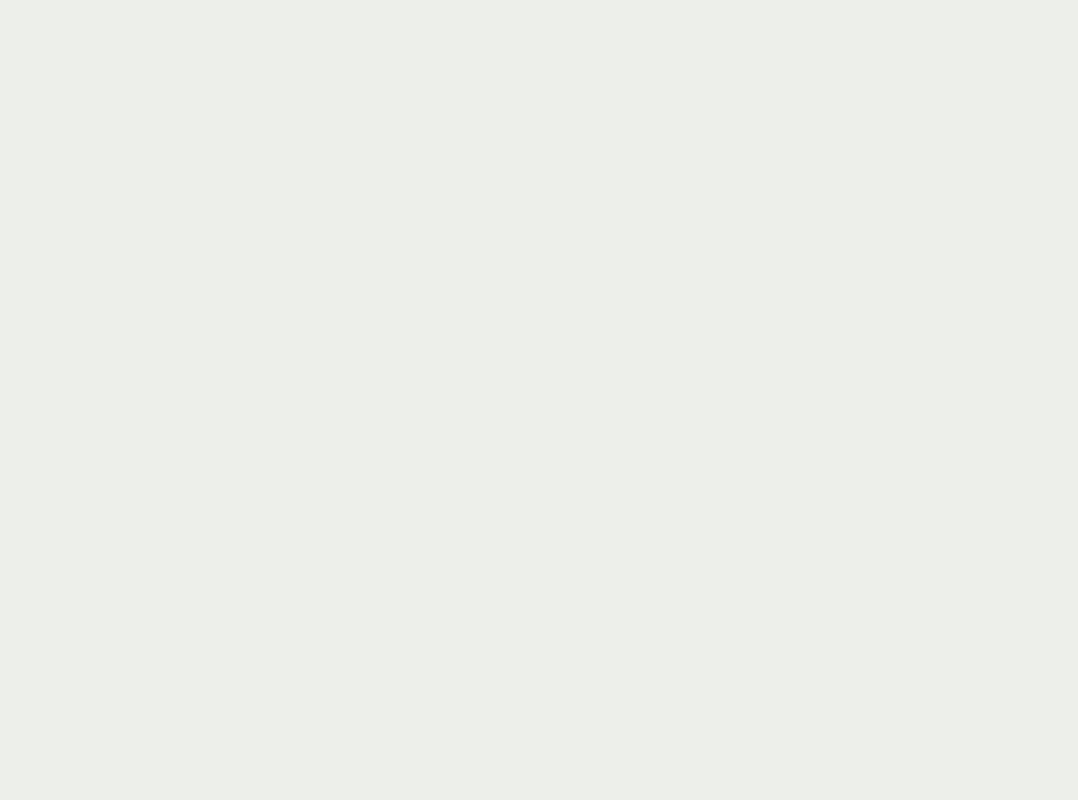
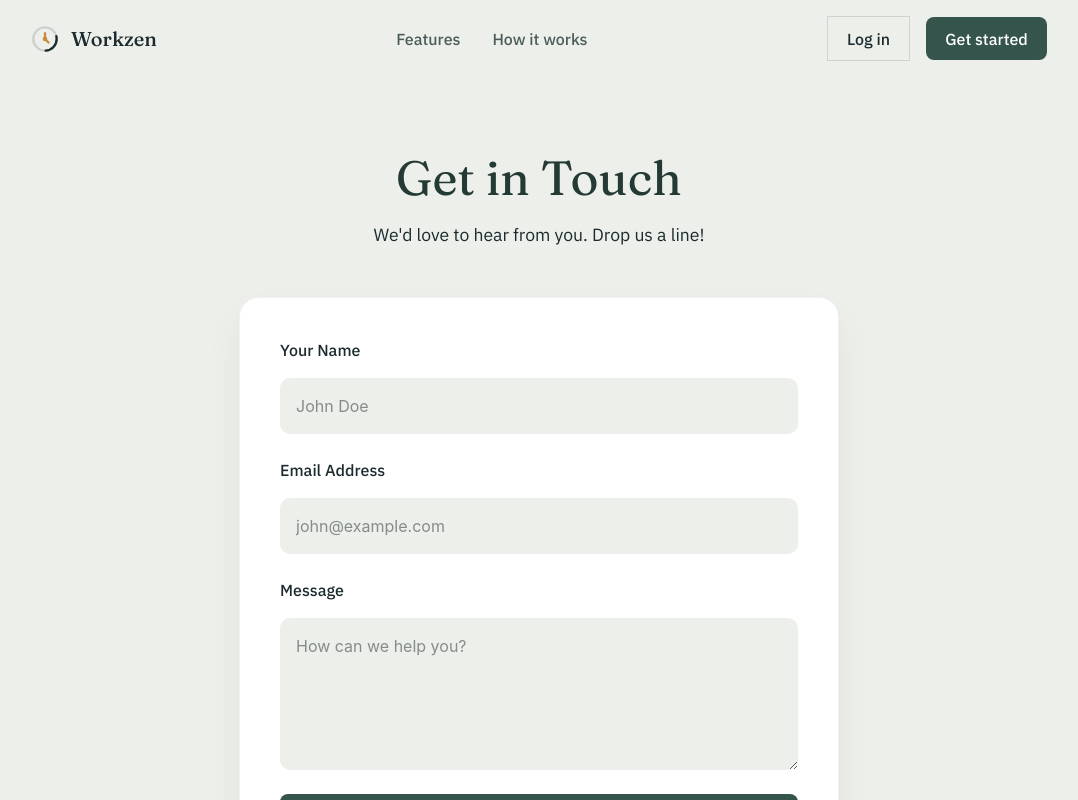
Before and after one commit to sabaiLaxmi/workzen, a React app in the folder frontend/: page /contact in a window 1280 px wide. Before the commit this address had no page. Shown: the top 800 px of the page, without its empty margins (101-1179 px from the left). Built offline with nearby package versions, Linux system fonts and the light colour scheme; the HTML template or start-up script is replaced by a standard one.

Commit message:
Update frontend and add Contact page

```diff
--- a/frontend/src/App.jsx
+++ b/frontend/src/App.jsx
@@ -7,6 +7,7 @@ import PublicFooter from './components/layout/PublicFooter'
 import AppLayout from './components/layout/AppLayout'
 import Home from './pages/public/Home'
 import PrivacyPolicy from './pages/public/PrivacyPolicy'
+import Contact from './pages/public/Contact'
 import Login from './pages/public/Login'
 import Register from './pages/public/Register'
 import Dashboard from './pages/dashboard/Dashboard'
@@ -80,6 +81,7 @@ function App() {
           <Route element={<PublicLayout />}>
             <Route path="/" element={<Home />} />
             <Route path="/privacy-policy" element={<PrivacyPolicy />} />
+            <Route path="/contact" element={<Contact />} />
             <Route path="/login" element={<Login />} />
             <Route path="/register" element={<Register />} />
           </Route>
--- a/frontend/src/components/layout/PublicFooter.jsx
+++ b/frontend/src/components/layout/PublicFooter.jsx
@@ -19,7 +19,6 @@ export default function PublicFooter() {
 
         <div className="footer-links">
           <Link to="/privacy-policy">Privacy Policy</Link>
-          <Link to="/terms">Terms of Service</Link>
           <Link to="/contact">Contact</Link>
         </div>
       </div>
--- /dev/null
+++ b/frontend/src/pages/public/Contact.css
@@ -0,0 +1,129 @@
+.contact-page {
+  min-height: calc(100vh - 160px);
+  display: flex;
+  align-items: center;
+  justify-content: center;
+  padding: 4rem 2rem;
+  background-color: var(--paper);
+  background-image: radial-gradient(var(--pine-light) 1px, transparent 1px);
+  background-size: 40px 40px;
+}
+
+.contact-container {
+  max-width: 600px;
+  width: 100%;
+}
+
+.contact-header {
+  text-align: center;
+  margin-bottom: 3rem;
+}
+
+.contact-title {
+  font-family: 'Fraunces', serif;
+  font-size: 3rem;
+  color: var(--pine-deep);
+  margin-bottom: 0.5rem;
+}
+
+.contact-subtitle {
+  color: var(--ink-light);
+  font-size: 1.1rem;
+}
+
+.contact-card {
+  background: white;
+  border-radius: 20px;
+  padding: 2.5rem;
+  box-shadow: 0 20px 40px rgba(0, 0, 0, 0.05), 0 1px 3px rgba(0, 0, 0, 0.03);
+  border: 1px solid rgba(0, 0, 0, 0.05);
+  transition: transform 0.3s ease;
+}
+
+.contact-card:hover {
+  transform: translateY(-5px);
+}
+
+.form-group {
+  margin-bottom: 1.5rem;
+}
+
+.form-group label {
+  display: block;
+  font-weight: 500;
+  margin-bottom: 0.5rem;
+  color: var(--ink);
+}
+
+.input-field {
+  width: 100%;
+  padding: 1rem;
+  border: 2px solid var(--paper-dark);
+  border-radius: 10px;
+  font-family: 'Inter', sans-serif;
+  font-size: 1rem;
+  transition: all 0.2s ease;
+  background-color: var(--paper);
+}
+
+.input-field:focus {
+  outline: none;
+  border-color: var(--pine);
+  box-shadow: 0 0 0 4px var(--pine-light);
+  background-color: white;
+}
+
+.textarea-field {
+  resize: vertical;
+  min-height: 120px;
+}
+
+.submit-btn {
+  width: 100%;
+  padding: 1rem;
+  font-size: 1.1rem;
+  display: flex;
+  align-items: center;
+  justify-content: center;
+  gap: 0.5rem;
+  margin-top: 1rem;
+}
+
+.send-icon {
+  transition: transform 0.2s ease;
+}
+
+.submit-btn:hover .send-icon {
+  transform: translate(3px, -3px);
+}
+
+.success-message {
+  text-align: center;
+  padding: 2rem 0;
+  animation: fadeIn 0.4s ease-out;
+}
+
+.success-icon {
+  color: var(--pine);
+  margin-bottom: 1rem;
+  display: inline-flex;
+  padding: 1rem;
+  background-color: var(--pine-light);
+  border-radius: 50%;
+}
+
+.success-message h3 {
+  font-family: 'Fraunces', serif;
+  font-size: 2rem;
+  color: var(--pine-deep);
+  margin-bottom: 0.5rem;
+}
+
+.success-message p {
+  color: var(--ink-light);
+}
+
+@keyframes fadeIn {
+  from { opacity: 0; transform: translateY(10px); }
+  to { opacity: 1; transform: translateY(0); }
+}
--- /dev/null
+++ b/frontend/src/pages/public/Contact.jsx
@@ -0,0 +1,94 @@
+import React, { useState } from 'react';
+import './Contact.css';
+
+export default function Contact() {
+  const [formData, setFormData] = useState({ name: '', email: '', message: '' });
+  const [submitted, setSubmitted] = useState(false);
+
+  const handleSubmit = (e) => {
+    e.preventDefault();
+    // Simulate form submission
+    setTimeout(() => setSubmitted(true), 1000);
+  };
+
+  const handleChange = (e) => {
+    setFormData({ ...formData, [e.target.name]: e.target.value });
+  };
+
+  return (
+    <div className="contact-page fade-in">
+      <div className="contact-container">
+        <div className="contact-header">
+          <h1 className="contact-title">Get in Touch</h1>
+          <p className="contact-subtitle">We'd love to hear from you. Drop us a line!</p>
+        </div>
+
+        <div className="contact-card">
+          {submitted ? (
+            <div className="success-message">
+              <div className="success-icon">
+                <svg width="64" height="64" viewBox="0 0 24 24" fill="none" stroke="currentColor" strokeWidth="2">
+                  <path strokeLinecap="round" strokeLinejoin="round" d="M9 12l2 2 4-4m6 2a9 9 0 11-18 0 9 9 0 0118 0z" />
+                </svg>
+              </div>
+              <h3>Message Sent!</h3>
+              <p>Thanks for reaching out. We'll get back to you shortly.</p>
+              <button className="btn btn-primary mt-4" onClick={() => setSubmitted(false)}>Send Another</button>
+            </div>
+          ) : (
+            <form onSubmit={handleSubmit} className="contact-form">
+              <div className="form-group">
+                <label htmlFor="name">Your Name</label>
+                <input
+                  type="text"
+                  id="name"
+                  name="name"
+                  className="input-field"
+                  placeholder="John Doe"
+                  value={formData.name}
+                  onChange={handleChange}
+                  required
+                />
+              </div>
+
+              <div className="form-group">
+                <label htmlFor="email">Email Address</label>
+                <input
+                  type="email"
+                  id="email"
+                  name="email"
+                  className="input-field"
+                  placeholder="john@example.com"
+                  value={formData.email}
+                  onChange={handleChange}
+                  required
+                />
+              </div>
+
+              <div className="form-group">
+                <label htmlFor="message">Message</label>
+                <textarea
+                  id="message"
+                  name="message"
+                  className="input-field textarea-field"
+                  placeholder="How can we help you?"
+                  rows="5"
+                  value={formData.message}
+                  onChange={handleChange}
+                  required
+                ></textarea>
+              </div>
+
+              <button type="submit" className="btn btn-primary submit-btn">
+                Send Message
+                <svg className="send-icon" width="20" height="20" viewBox="0 0 24 24" fill="none" stroke="currentColor" strokeWidth="2">
+                  <path strokeLinecap="round" strokeLinejoin="round" d="M12 19l9 2-9-18-9 18 9-2zm0 0v-8" />
+                </svg>
+              </button>
+            </form>
+          )}
+        </div>
+      </div>
+    </div>
+  );
+}
```
Also changed, not shown: frontend/vercel.json (added), 1 other file (tests, documents, lock files or other folders).
